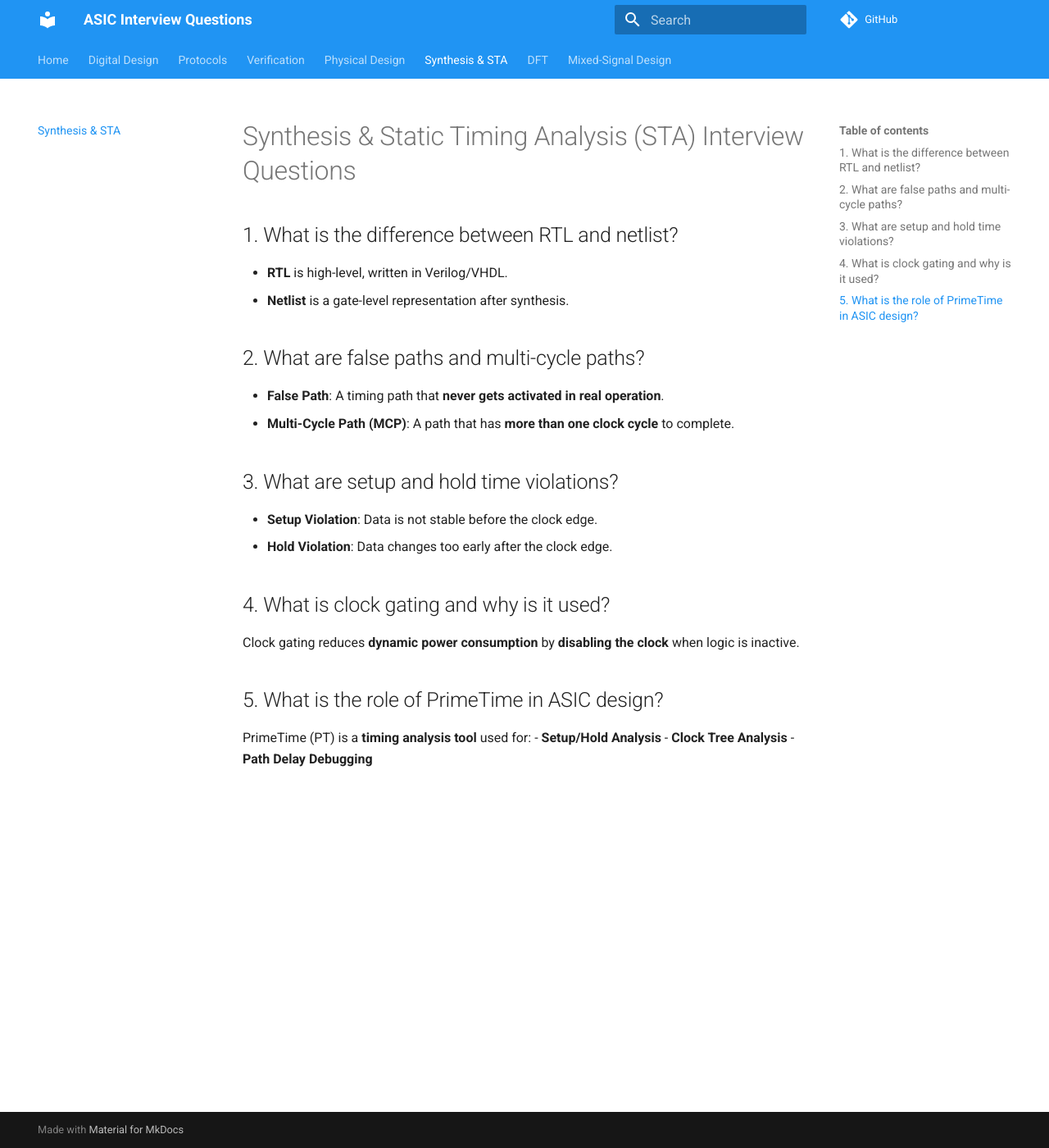
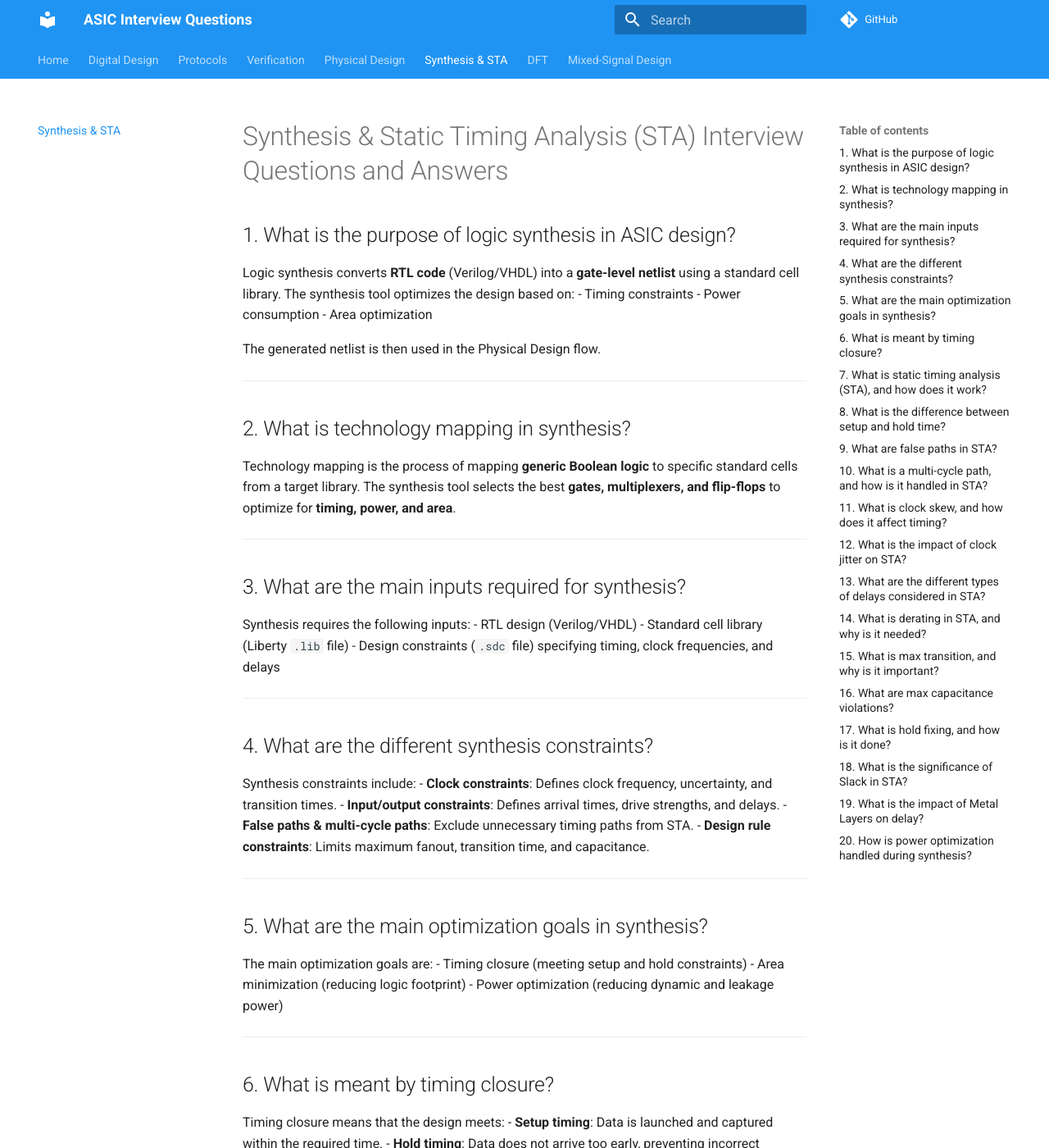
Before and after one commit to rakeshvattikonda/asic-interview, an MkDocs documentation site: the page built from docs/questions/synthesis.md, in a window 1280 px wide and 1400 px high. Shown: the whole window at 82% size. Built offline with MkDocs 1.6.1 and Material for MkDocs 9.7.7, drawn with Linux system fonts in a browser that asks for light colours; some of the changed text lies outside the part shown.

```diff
--- a/docs/questions/synthesis.md
+++ b/docs/questions/synthesis.md
@@ -1,22 +1,196 @@
-# Synthesis & Static Timing Analysis (STA) Interview Questions
+# Synthesis & Static Timing Analysis (STA) Interview Questions and Answers
 
-## 1. What is the difference between RTL and netlist?
-- **RTL** is high-level, written in Verilog/VHDL.
-- **Netlist** is a gate-level representation after synthesis.
+## 1. What is the purpose of logic synthesis in ASIC design?
 
-## 2. What are false paths and multi-cycle paths?
-- **False Path**: A timing path that **never gets activated in real operation**.
-- **Multi-Cycle Path (MCP)**: A path that has **more than one clock cycle** to complete.
+Logic synthesis converts **RTL code** (Verilog/VHDL) into a **gate-level netlist** using a standard cell library. The synthesis tool optimizes the design based on:
+- Timing constraints
+- Power consumption
+- Area optimization
 
-## 3. What are setup and hold time violations?
-- **Setup Violation**: Data is not stable before the clock edge.
-- **Hold Violation**: Data changes too early after the clock edge.
+The generated netlist is then used in the Physical Design flow.
 
-## 4. What is clock gating and why is it used?
-Clock gating reduces **dynamic power consumption** by **disabling the clock** when logic is inactive.
+---
 
-## 5. What is the role of PrimeTime in ASIC design?
-PrimeTime (PT) is a **timing analysis tool** used for:
-- **Setup/Hold Analysis**
-- **Clock Tree Analysis**
-- **Path Delay Debugging**
+## 2. What is technology mapping in synthesis?
+
+Technology mapping is the process of mapping **generic Boolean logic** to specific standard cells from a target library. The synthesis tool selects the best **gates, multiplexers, and flip-flops** to optimize for **timing, power, and area**.
+
+---
+
+## 3. What are the main inputs required for synthesis?
+
+Synthesis requires the following inputs:
+- RTL design (Verilog/VHDL)
+- Standard cell library (Liberty `.lib` file)
+- Design constraints (`.sdc` file) specifying timing, clock frequencies, and delays
+
+---
+
+## 4. What are the different synthesis constraints?
+
+Synthesis constraints include:
+- **Clock constraints**: Defines clock frequency, uncertainty, and transition times.
+- **Input/output constraints**: Defines arrival times, drive strengths, and delays.
+- **False paths & multi-cycle paths**: Exclude unnecessary timing paths from STA.
+- **Design rule constraints**: Limits maximum fanout, transition time, and capacitance.
+
+---
+
+## 5. What are the main optimization goals in synthesis?
+
+The main optimization goals are:
+- Timing closure (meeting setup and hold constraints)
+- Area minimization (reducing logic footprint)
+- Power optimization (reducing dynamic and leakage power)
+
+---
+
+## 6. What is meant by timing closure?
+
+Timing closure means that the design meets:
+- **Setup timing**: Data is launched and captured within the required time.
+- **Hold timing**: Data does not arrive too early, preventing incorrect latching.
+
+A design is **timing clean** when there are no setup or hold violations.
+
+---
+
+## 7. What is static timing analysis (STA), and how does it work?
+
+STA is a method of analyzing a design's timing **without simulation**. It works by:
+- Breaking down the design into **timing paths**.
+- Calculating delays for each **path from launch to capture**.
+- Checking if paths meet **setup and hold constraints**.
+
+STA does not depend on **input vectors**, making it faster than dynamic timing analysis.
+
+---
+
+## 8. What is the difference between setup and hold time?
+
+- **Setup time**: The minimum time data must be stable before the clock edge.
+- **Hold time**: The minimum time data must remain stable after the clock edge.
+
+Violating setup time results in **data corruption**, while violating hold time causes **metastability**.
+
+---
+
+## 9. What are false paths in STA?
+
+A **false path** is a timing path that does not affect the design functionality and can be ignored in timing analysis. Examples include:
+- Paths between unrelated clock domains.
+- Paths disabled by logic conditions.
+- Paths not exercised in functional mode.
+
+False paths are excluded using **set_false_path** constraints.
+
+---
+
+## 10. What is a multi-cycle path, and how is it handled in STA?
+
+A **multi-cycle path** is a timing path where data is allowed to take more than one clock cycle to propagate. It is defined using:
+- `set_multicycle_path` constraint
+
+Example: A path that takes **two clock cycles** instead of one allows **relaxed setup timing**.
+
+---
+
+## 11. What is clock skew, and how does it affect timing?
+
+Clock skew is the **difference in clock arrival times** at different registers. It affects:
+- **Setup timing**: Negative skew helps setup, while positive skew worsens setup time.
+- **Hold timing**: Positive skew helps hold, while negative skew worsens hold timing.
+
+Clock skew is minimized using **balanced clock trees (CTS)**.
+
+---
+
+## 12. What is the impact of clock jitter on STA?
+
+Clock jitter is the **short-term variation in clock edges**. It causes:
+- **Increased setup time requirement** (reducing the timing margin).
+- **Hold violations** if not considered properly.
+
+Jitter is handled by defining **clock uncertainty** in STA.
+
+---
+
+## 13. What are the different types of delays considered in STA?
+
+- **Combinational delay**: Delay through logic gates.
+- **Clock-to-Q delay**: Delay from a flip-flop output change after the clock edge.
+- **Setup and hold margins**: Ensures data is captured correctly.
+- **Wire delay (interconnect delay)**: Delay caused by metal routing in layout.
+
+---
+
+## 14. What is derating in STA, and why is it needed?
+
+Derating accounts for **process variations and uncertainties** by **scaling timing values**.
+
+- **Advance On-Chip Variation (AOCV)** applies **location-based variations**.
+- **Parametric On-Chip Variation (POCV)** applies **statistical variations**.
+
+Derating helps make designs more robust.
+
+---
+
+## 15. What is max transition, and why is it important?
+
+Max transition defines the **maximum allowable signal rise/fall time**. If violated:
+- Signal integrity issues can arise.
+- Setup and hold timings may be impacted.
+- Higher power consumption due to increased short-circuit currents.
+
+Max transition violations are fixed by **adding buffers**.
+
+---
+
+## 16. What are max capacitance violations?
+
+Max capacitance violations occur when the load capacitance on a net exceeds the library limit, causing:
+- **Increased delay** due to large RC effects.
+- **Signal degradation**.
+
+Fixes include **buffer insertion** and **cell resizing**.
+
+---
+
+## 17. What is hold fixing, and how is it done?
+
+Hold violations occur when **data propagates too fast**, causing incorrect latching.
+
+Hold time violations are fixed by:
+- Adding **delay buffers** in the data path.
+- Adjusting **clock skew** to slow down data capture.
+
+---
+
+## 18. What is the significance of Slack in STA?
+
+Slack is the **difference between required and actual arrival times**. It indicates timing safety:
+
+- **Positive slack**: Timing is met.
+- **Negative slack**: Timing is violated.
+
+Slack values are used to determine if a design is **timing clean**.
+
+---
+
+## 19. What is the impact of Metal Layers on delay?
+
+Higher metal layers have **lower resistance but higher capacitance**, while lower metal layers have **higher resistance but lower capacitance**.
+
+- **Critical nets** use **higher metal layers** for speed.
+- **Power and clock signals** use **thicker top metal layers**.
+
+---
+
+## 20. How is power optimization handled during synthesis?
+
+Power optimization techniques during synthesis include:
+- **Clock gating** to reduce dynamic power.
+- **Multi-Vt cells** to balance leakage power vs performance.
+- **Low-power libraries** for optimized standard cells.
+
+---
```
Also changed, not shown: docs/questions/digital/cdc.md (added, +163 -0 lines), docs/questions/digital/power.md (added, +195 -0 lines), site/questions/physical/index.html, site/search/search_index.json, 1 other file.
